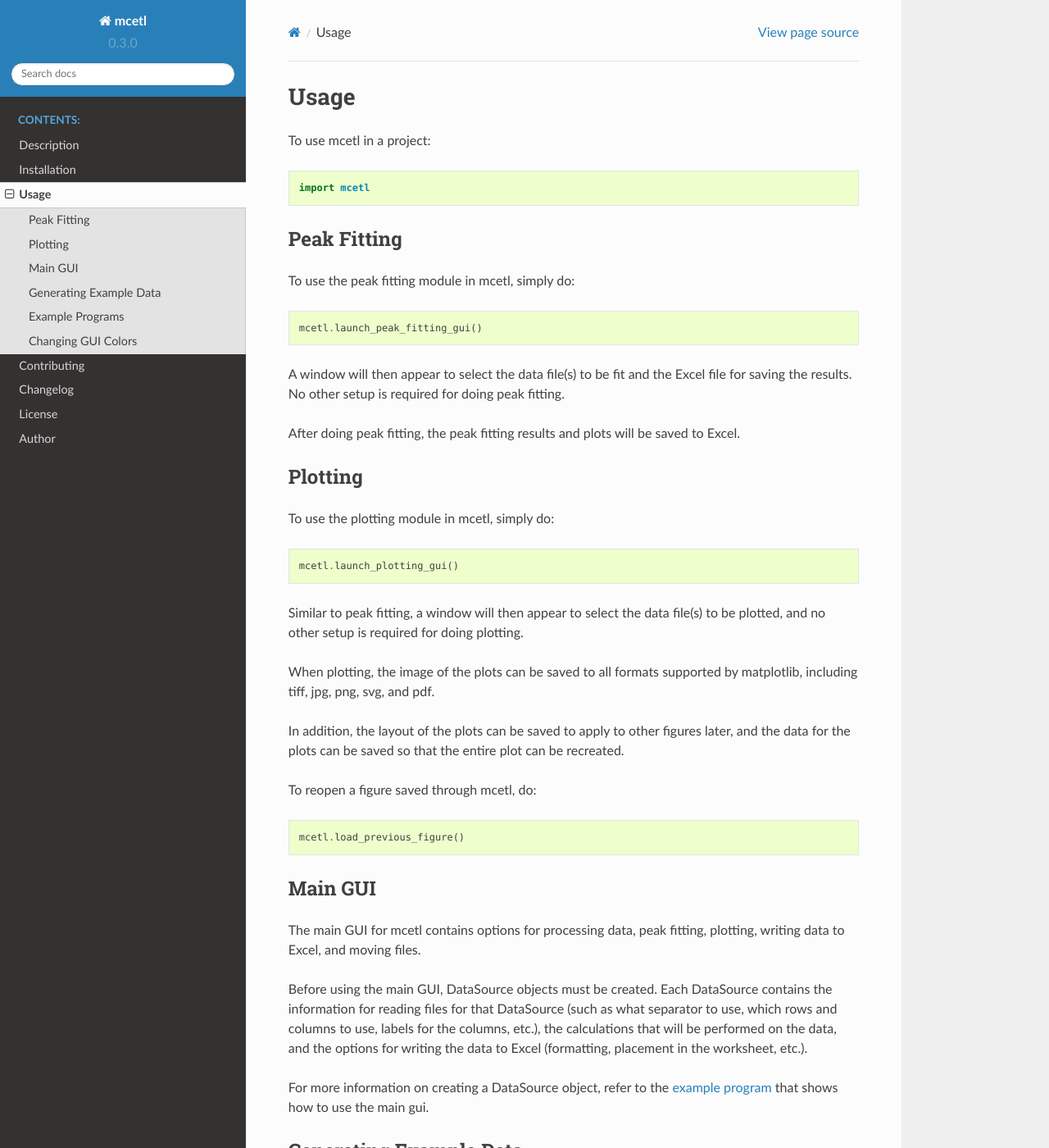
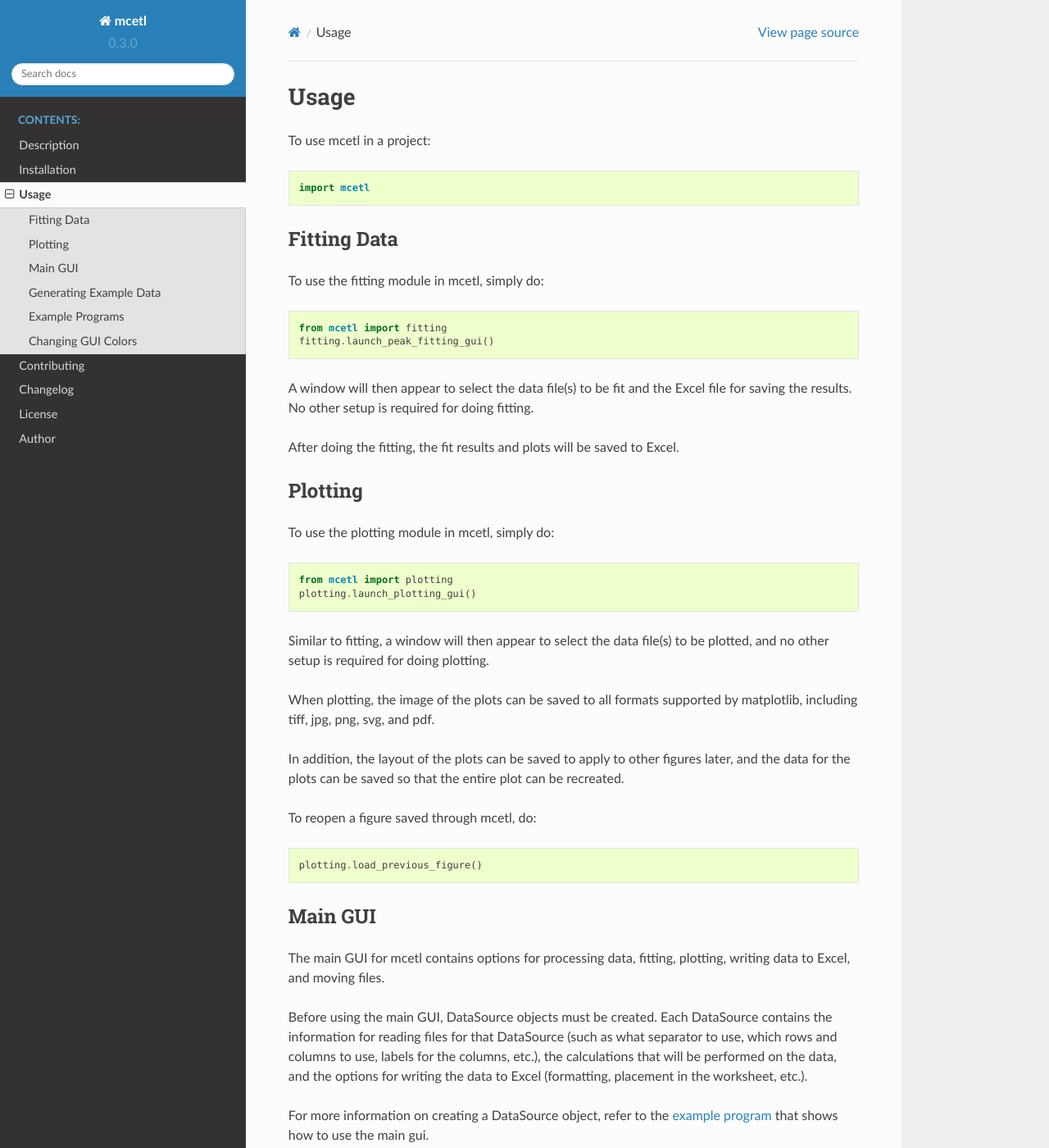
Before and after one commit to derb12/mcetl, a Sphinx documentation site: the page built from docs/usage.rst, in a window 1280 px wide and 1400 px high. Shown: the whole window at 82% size. Built offline with Sphinx 7.4.7 and the Read the Docs theme 2.0.0, drawn with Linux system fonts in a browser that asks for light colours; some of the changed text lies outside the part shown.

Commit message:
DOCS: Update docs and examples
Added various minor changes to the docs and example programs.


Former-commit-id: 697f9511cfec021a604a7c9120d202dc8c151f9d

```diff
--- a/README.rst
+++ b/README.rst
@@ -91,7 +91,7 @@ To install mcetl, run this command in your terminal:
 
 .. code-block:: console
 
-    $ pip install mcetl
+    $ pip install --upgrade mcetl
 
 This is the preferred method to install mcetl, as it will always install the most recent stable release.
 
--- a/docs/index.rst
+++ b/docs/index.rst
@@ -19,7 +19,7 @@ by allowing the user to define DataSource objects which contain the information
 for reading files, the calculations that will be performed on the data, and the
 options for writing the data to Excel.
 
-In addition, mcetl provides peak fitting and plotting user interfaces that
+In addition, mcetl provides fitting and plotting user interfaces that
 can be used without creating any DataSource objects. Peak fitting is done using
 lmfit, and plotting is done with matplotlib.
 
--- a/docs/installation.rst
+++ b/docs/installation.rst
@@ -12,7 +12,7 @@ To install mcetl, run this command in your terminal:
 
 .. code-block:: console
 
-    $ pip install mcetl
+    $ pip install --upgrade mcetl
 
 This is the preferred method to install mcetl, as it will always install the most recent stable release.
 
--- a/docs/usage.rst
+++ b/docs/usage.rst
@@ -9,19 +9,21 @@ To use mcetl in a project:
     import mcetl
 
 
-Peak Fitting
+Fitting Data
 ~~~~~~~~~~~~
 
-To use the peak fitting module in mcetl, simply do:
+To use the fitting module in mcetl, simply do:
 
 .. code-block:: python
 
-    mcetl.launch_peak_fitting_gui()
+    from mcetl import fitting
+    fitting.launch_peak_fitting_gui()
 
 
-A window will then appear to select the data file(s) to be fit and the Excel file for saving the results. No other setup is required for doing peak fitting.
+A window will then appear to select the data file(s) to be fit and the Excel file for saving the results.
+No other setup is required for doing fitting.
 
-After doing peak fitting, the peak fitting results and plots will be saved to Excel.
+After doing the fitting, the fit results and plots will be saved to Excel.
 
 
 Plotting
@@ -31,32 +33,37 @@ To use the plotting module in mcetl, simply do:
 
 .. code-block:: python
 
-    mcetl.launch_plotting_gui()
+    from mcetl import plotting
+    plotting.launch_plotting_gui()
 
 
-Similar to peak fitting, a window will then appear to select the data file(s) to be plotted, and no other setup is required for doing plotting.
+Similar to fitting, a window will then appear to select the data file(s) to be plotted,
+and no other setup is required for doing plotting.
 
 
 When plotting, the image of the plots can be saved to all formats supported by matplotlib,
 including tiff, jpg, png, svg, and pdf.
 
 
-In addition, the layout of the plots can be saved to apply to other figures later, and the data for the plots can be saved so that the entire plot can be recreated.
+In addition, the layout of the plots can be saved to apply to other figures later, and the data
+for the plots can be saved so that the entire plot can be recreated.
 
 
 To reopen a figure saved through mcetl, do:
 
 .. code-block:: python
 
-    mcetl.load_previous_figure()
+    plotting.load_previous_figure()
 
 
 Main GUI
 ~~~~~~~~
 
-The main GUI for mcetl contains options for processing data, peak fitting, plotting, writing data to Excel, and moving files.
+The main GUI for mcetl contains options for processing data, fitting, plotting, writing data to Excel, and moving files.
 
-Before using the main GUI, DataSource objects must be created. Each DataSource contains the information for reading files for that DataSource (such as what separator to use, which rows and columns to use, labels for the columns, etc.), the calculations that will be performed on the data, and the options for writing the data to Excel (formatting, placement in the worksheet, etc.).
+Before using the main GUI, DataSource objects must be created. Each DataSource contains the information for reading files
+for that DataSource (such as what separator to use, which rows and columns to use, labels for the columns, etc.),
+the calculations that will be performed on the data, and the options for writing the data to Excel (formatting, placement in the worksheet, etc.).
 
 For more information on creating a DataSource object, refer to the `example program`_ that shows how to use the main gui.
 
@@ -94,12 +101,14 @@ Example Programs
 
 * Generating raw data
 * Using the main GUI
-* Using the peak fitting GUI
+* Using the fitting GUI
 * Using the plotting GUI
 * Reopening a figure saved with the plotting GUI
 
 
-The example program for using the main GUI contains all necessary inputs for processing the example raw data generated by the generate_raw_data function as described above and is an excellent resource for creating new DataSource objects.
+The example program for using the main GUI contains all necessary inputs for processing the
+example raw data generated by the generate_raw_data function as described above and is an
+excellent resource for creating new DataSource objects.
 
 
 .. _Example programs: https://github.com/derb12/mcetl/tree/master/examples
```
Also changed, not shown: 2 other files.
